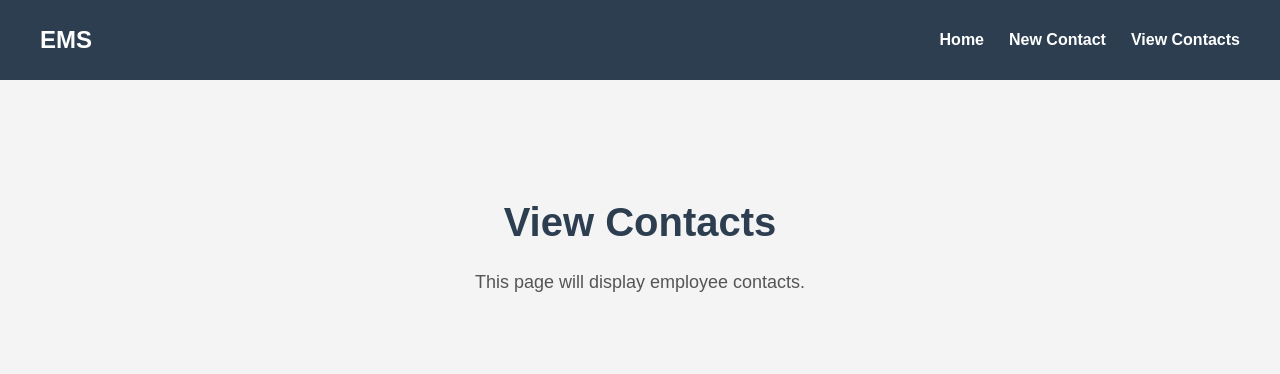
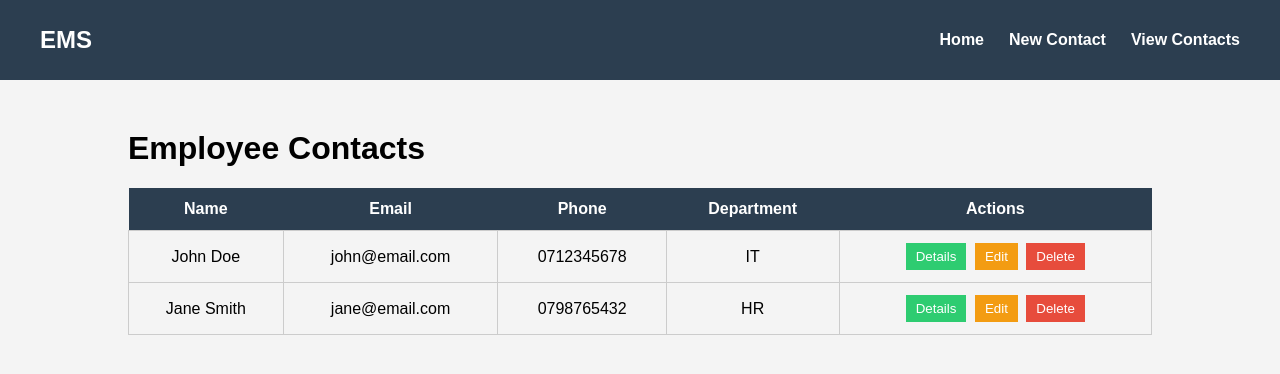
Before and after one commit to mwas19/employee-management-app, a plain HTML site: page view-contacts.html in a window 1280 px wide. Drawn offline with Linux system fonts and the light colour scheme.

Commit message:
Step 6: Created contacts table with action buttons

```diff
--- a/main.js
+++ b/main.js
@@ -0,0 +1,11 @@
+function viewDetails() {
+    alert("Viewing employee details");
+}
+
+function editContact() {
+    alert("Edit feature coming soon");
+}
+
+function deleteContact() {
+    confirm("Are you sure you want to delete?");
+}
--- a/styles.css
+++ b/styles.css
@@ -90,3 +90,52 @@ form button {
 form button:hover {
     background: #2980b9;
 }
+/* Table Container */
+.table-container {
+    width: 80%;
+    margin: 50px auto;
+}
+
+/* Table */
+table {
+    width: 100%;
+    border-collapse: collapse;
+}
+
+/* Header */
+th {
+    background-color: #2c3e50;
+    color: white;
+    padding: 12px;
+}
+
+/* Cells */
+td {
+    padding: 10px;
+    border: 1px solid #ccc;
+    text-align: center;
+}
+
+/* Buttons */
+button {
+    padding: 6px 10px;
+    margin: 2px;
+    border: none;
+    cursor: pointer;
+}
+
+/* Button Colors */
+button:nth-child(1) {
+    background-color: #2ecc71;
+    color: white;
+}
+
+button:nth-child(2) {
+    background-color: #f39c12;
+    color: white;
+}
+
+button:nth-child(3) {
+    background-color: #e74c3c;
+    color: white;
+}
--- a/view-contacts.html
+++ b/view-contacts.html
@@ -8,7 +8,7 @@
 </head>
 <body>
 
-    <!-- Navigation Bar -->
+
     <nav>
         <h2 class="logo">EMS</h2>
         <ul>
@@ -18,10 +18,48 @@
         </ul>
     </nav>
 
-    <div class="container">
-        <h1>View Contacts</h1>
-        <p>This page will display employee contacts.</p>
+    <!-- Table Section -->
+    <div class="table-container">
+        <h1>Employee Contacts</h1>
+
+        <table>
+            <tr>
+                <th>Name</th>
+                <th>Email</th>
+                <th>Phone</th>
+                <th>Department</th>
+                <th>Actions</th>
+            </tr>
+
+            <tr>
+                <td>John Doe</td>
+                <td>john@email.com</td>
+                <td>0712345678</td>
+                <td>IT</td>
+                <td>
+                    <button onclick="viewDetails()">Details</button>
+                    <button onclick="editContact()">Edit</button>
+                    <button onclick="deleteContact()">Delete</button>
+                </td>
+            </tr>
+
+            <tr>
+                <td>Jane Smith</td>
+                <td>jane@email.com</td>
+                <td>0798765432</td>
+                <td>HR</td>
+                <td>
+                    <button onclick="viewDetails()">Details</button>
+                    <button onclick="editContact()">Edit</button>
+                    <button onclick="deleteContact()">Delete</button>
+                </td>
+            </tr>
+
+        </table>
     </div>
+
+
+    <script src="main.js"></script>
 
 </body>
 </html>
```
